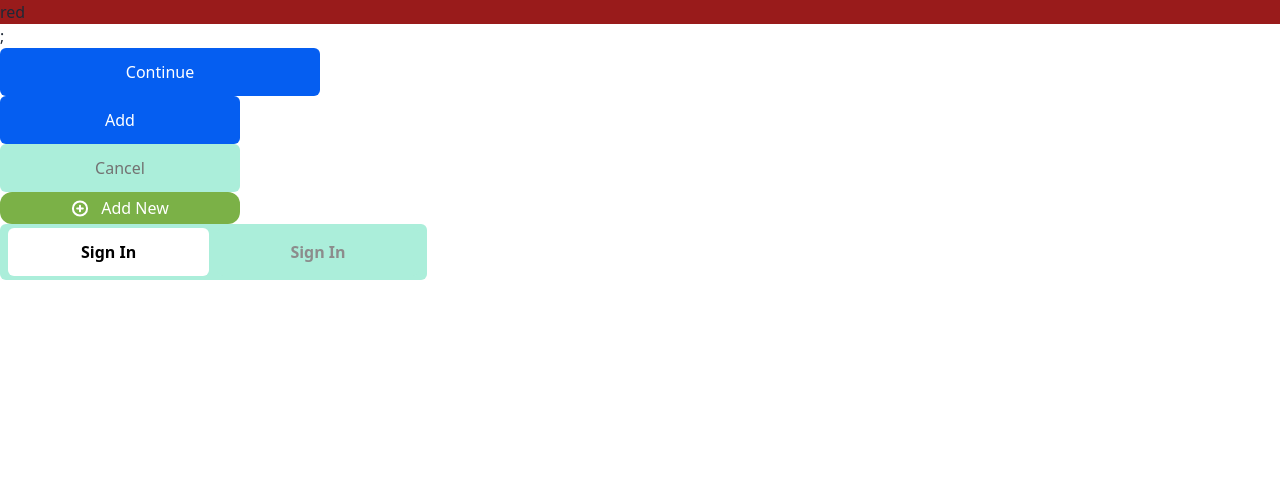
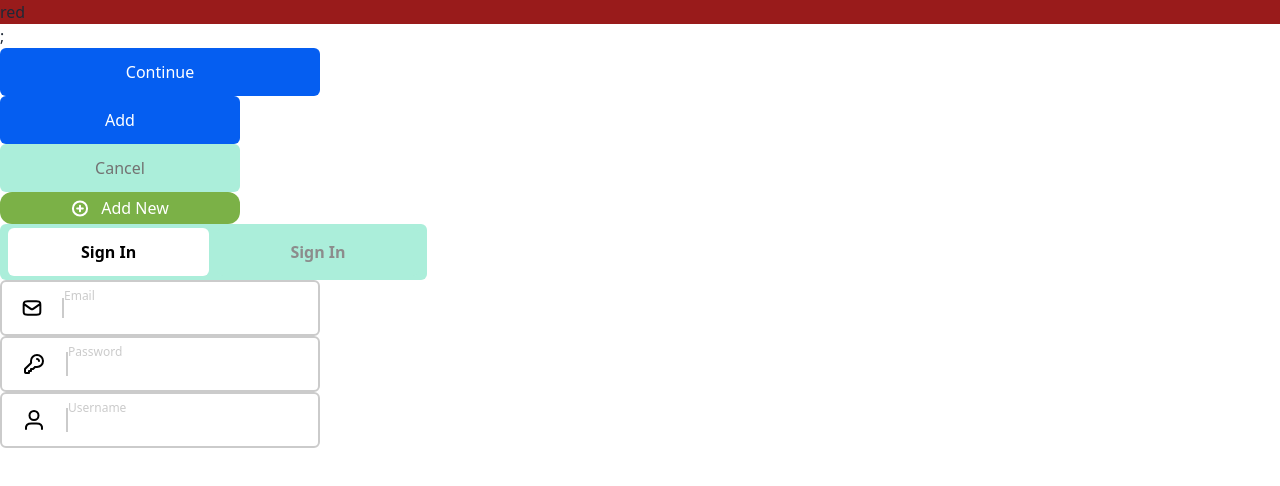
Before and after one commit to yutounun/TaskManagementFrontEnd, a Next.js app: page /samples in a window 1280 px wide. Shown: the top 486 px of the page. Built offline with nearby package versions, Linux system fonts and the light colour scheme.

Commit message:
common/boldInput

```diff
--- /dev/null
+++ b/src/app/common/BoldInput.tsx
@@ -0,0 +1,38 @@
+import React, { useState } from "react";
+import Check from "./icons/Check";
+import Email from "./icons/Email";
+import Key from "./icons/Key";
+import User2 from "./icons/User2";
+
+interface propTypes {
+  title: string;
+  value: string;
+  setValue: (value: string) => void;
+}
+const BoldInput = ({ ...props }: propTypes) => {
+  const [isEntered, setIsEntered] = useState(false);
+  const handleChange = (e) => {
+    setIsEntered(true);
+    props.setValue(e.target.value);
+  };
+
+  return (
+    <div className="rounded-md border-2 border-gray-text text-white w-80 h-14 flex text-center items-center justify-between">
+      <div className="px-5 border-r-2 border-gray-text">
+        {props.title === "Email" && <Email color="black" />}
+        {props.title === "Password" && <Key color="black" />}
+        {props.title === "Username" && <User2 color="black" />}
+      </div>
+      <div className="flex flex-col items-start justify-start">
+        <p className="text-gray-text text-sm">{props.title}</p>
+        <input
+          className="text-black text-lg font-semibold"
+          onInput={handleChange}
+        />
+      </div>
+      <div className="mr-5">{isEntered && <Check />}</div>
+    </div>
+  );
+};
+
+export default BoldInput;
--- /dev/null
+++ b/src/app/home/page.tsx
@@ -0,0 +1,7 @@
+import React from "react";
+
+const page = () => {
+  return <div>page</div>;
+};
+
+export default page;
--- a/src/app/samples/page.tsx
+++ b/src/app/samples/page.tsx
@@ -4,10 +4,13 @@ import { useThemeContext } from "@/context/theme";
 import Button from "@/common/Button";
 import Tabs from "@/common/Tabs";
 import { useState } from "react";
+import BoldInput from "@/common/BoldInput";
 
+// This page list all common components
 export default function Tasks() {
   const { color, setColor } = useThemeContext();
   const [signIn, setSignIn] = useState(true);
+  const [inputValue, setInputValue] = useState("");
   return (
     <>
       <div className="bg-red-800">{color}</div>;
@@ -16,6 +19,10 @@ export default function Tasks() {
       <Button cancel />
       <Button new />
       <Tabs left={signIn} setLeft={setSignIn} />
+      <BoldInput title="Email" value={inputValue} setValue={setInputValue} />
+      <BoldInput title="Password" value={inputValue} setValue={setInputValue} />
+      <BoldInput title="Username" value={inputValue} setValue={setInputValue} />
+      {inputValue}
     </>
   );
 }
```
Also changed, not shown: src/app/common/icons/Check.tsx (+5 -5 lines).
